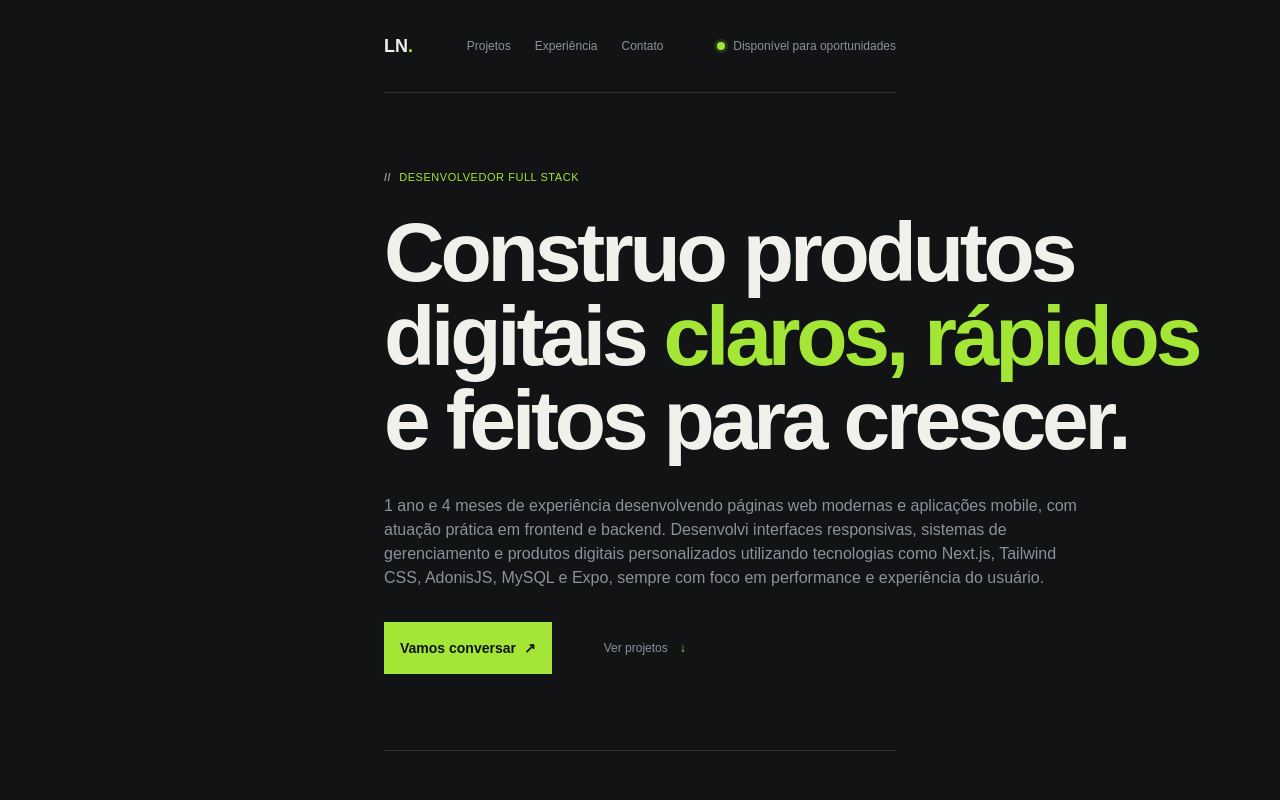
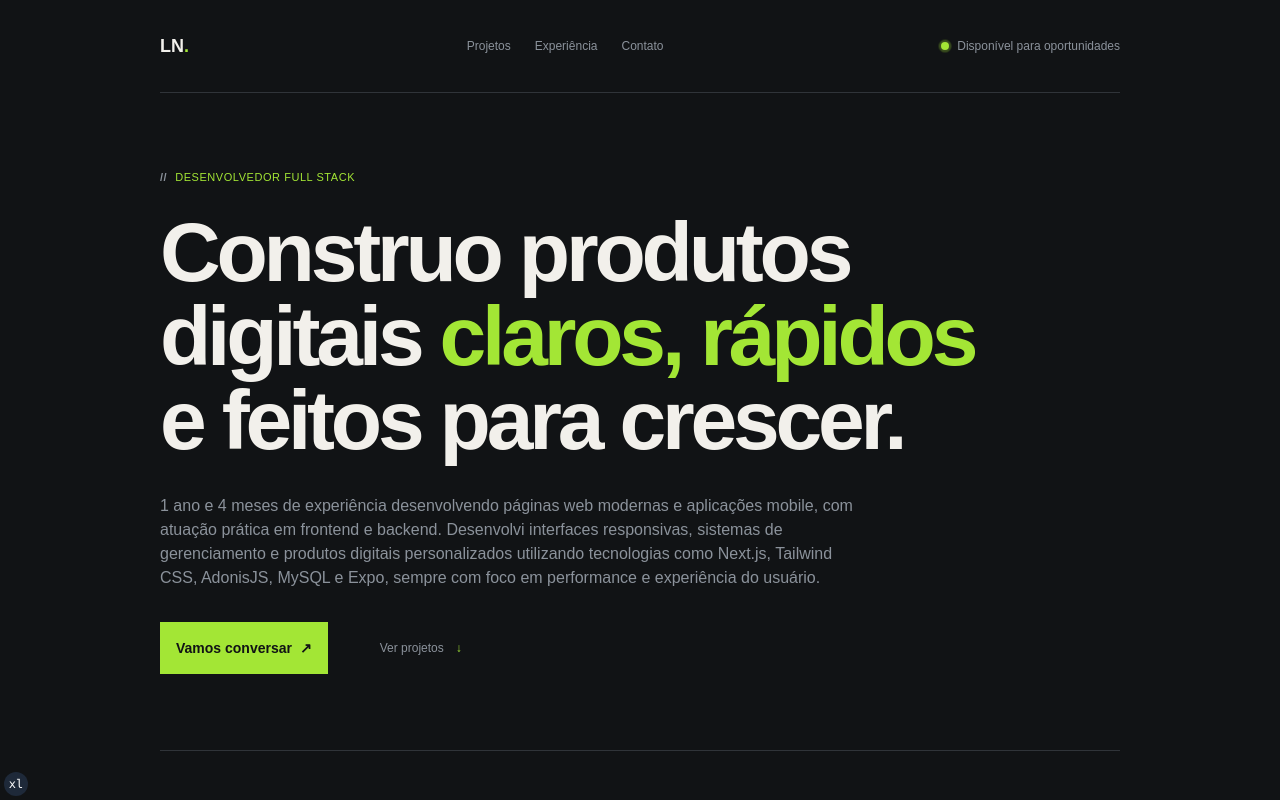
Before and after one commit to leonardonasc/portfolio, a React (Vite) app: page / in a window 1280 px wide. Shown: the top 800 px of the page. Built offline with nearby package versions, Linux system fonts and the light colour scheme.

Commit message:
fix: add fixes for responsive design in the hero section

```diff
--- a/src/App.tsx
+++ b/src/App.tsx
@@ -1,15 +1,19 @@
 import { BrowserRouter, Routes, Route } from "react-router-dom";
 import Home from "./pages/home";
+import { TailwindIndicator } from "./components/tailwind-indicator";
 
 function App() {
 
   return (
+    <>
       <BrowserRouter>
         <Routes>
           {/* passar as pages aqui */}
           <Route path="/" element={<Home />} />
         </Routes>
       </BrowserRouter>
+      <TailwindIndicator />
+    </>
   )
 }
 
--- a/src/components/contact.tsx
+++ b/src/components/contact.tsx
@@ -4,7 +4,7 @@ export default function Contact() {
     return (
         <div>
             <Title subtitle="05 — Vamos conversar" />
-            <p className="text-4xl md:text-7xl md:w-175 font-medium my-4 mb-9">Vamos criar algo <span className="text-accent">relevante</span> juntos?</p>
+            <p className="text-4xl md:text-7xl md:w-full lg:w-175 font-medium my-4 mb-9">Vamos criar algo <span className="text-accent">relevante</span> juntos?</p>
             <a href="mailto:seuemail@example.com" className='w-fit hover:cursor-pointer bg-accent text-background flex gap-2 px-5 py-4 text-sm font-semibold hover:bg-accent/80 transition-colors'>
                 Entrar em contato <span >↗</span>
             </a>
--- a/src/components/main.tsx
+++ b/src/components/main.tsx
@@ -1,16 +1,16 @@
 
 export default function MainContent() {
     return (
-        <div className='w-full h-full justify-center flex flex-col mt-15 gap-4'>
+        <div className='max-w-full h-full justify-center flex flex-col mt-15 gap-4'>
             {/* role */}
             <span className='text-accent uppercase text-[11px] tracking-wider'><span className='text-[11px] font-extrabold text-muted mr-2'>//</span>Desenvolvedor Full Stack</span>
 
             {/* base bio */}
             <section className='flex flex-col'>
-                <h1 className='text-[40px] tracking-tighter font-bold mt-2 mb-3 leading-10 md:text-[84px] md:leading-none md:w-212.5'>
+                <h1 className='text-[40px] tracking-tighter font-bold mt-2 mb-3 leading-10 md:text-[64px] text-wrap lg:text-[84px] md:leading-none md:w-full lg:w-212.5'>
                     Construo produtos digitais <span className='text-accent'>claros, rápidos</span> e feitos para crescer.
                 </h1>
-                <p className='text-muted text-[14px] md:text-[16px] md:w-175 my-5'>
+                <p className='text-muted text-[14px] md:text-[16px] md:w-full lg:w-175 my-5'>
                     1 ano e 4 meses de experiência desenvolvendo páginas web modernas e aplicações mobile, com atuação prática em frontend e backend. Desenvolvi interfaces responsivas, sistemas de gerenciamento e produtos digitais personalizados utilizando tecnologias como Next.js, Tailwind CSS, AdonisJS, MySQL e Expo, sempre com foco em performance e experiência do usuário.
                 </p>
 
--- /dev/null
+++ b/src/components/tailwind-indicator.tsx
@@ -0,0 +1,16 @@
+export function TailwindIndicator() {
+    if (!import.meta.env.DEV) return null;
+
+    return (
+        <div className="fixed bottom-1 left-1 z-50 flex size-6 items-center justify-center rounded-full bg-gray-800 p-3 font-mono text-xs text-white">
+            <div className="block sm:hidden">xs</div>
+            <div className="hidden sm:block md:hidden lg:hidden xl:hidden 2xl:hidden">
+                sm
+            </div>
+            <div className="hidden md:block lg:hidden xl:hidden 2xl:hidden">md</div>
+            <div className="hidden lg:block xl:hidden 2xl:hidden">lg</div>
+            <div className="hidden xl:block 2xl:hidden">xl</div>
+            <div className="hidden 2xl:block">2xl</div>
+        </div>
+    );
+}
--- a/src/pages/home.tsx
+++ b/src/pages/home.tsx
@@ -9,7 +9,7 @@ import Projects from "../components/projects";
 
 export default function Home() {
     return (
-        <div className="w-full flex flex-col p-5 md:px-96">
+        <div className="w-full flex flex-col p-5 md:px-16 xl:px-40 2xl:px-96">
             <Navbar />
             {/* divider */}
             <div className="w-full h-px bg-border" />
```
Lines whose indentation alone changed are shown as unchanged.
